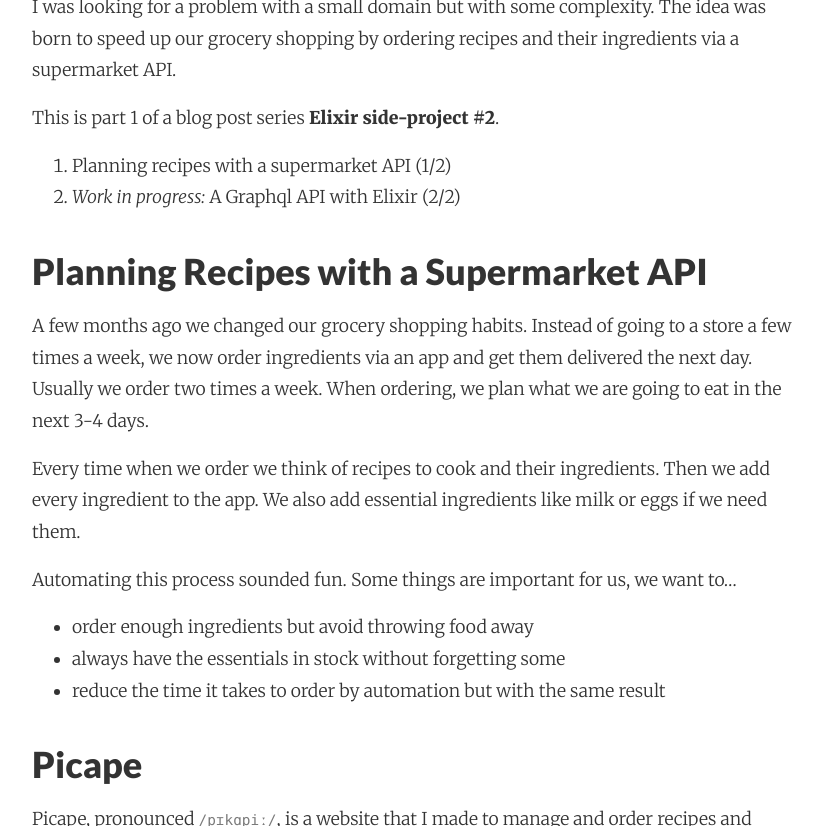
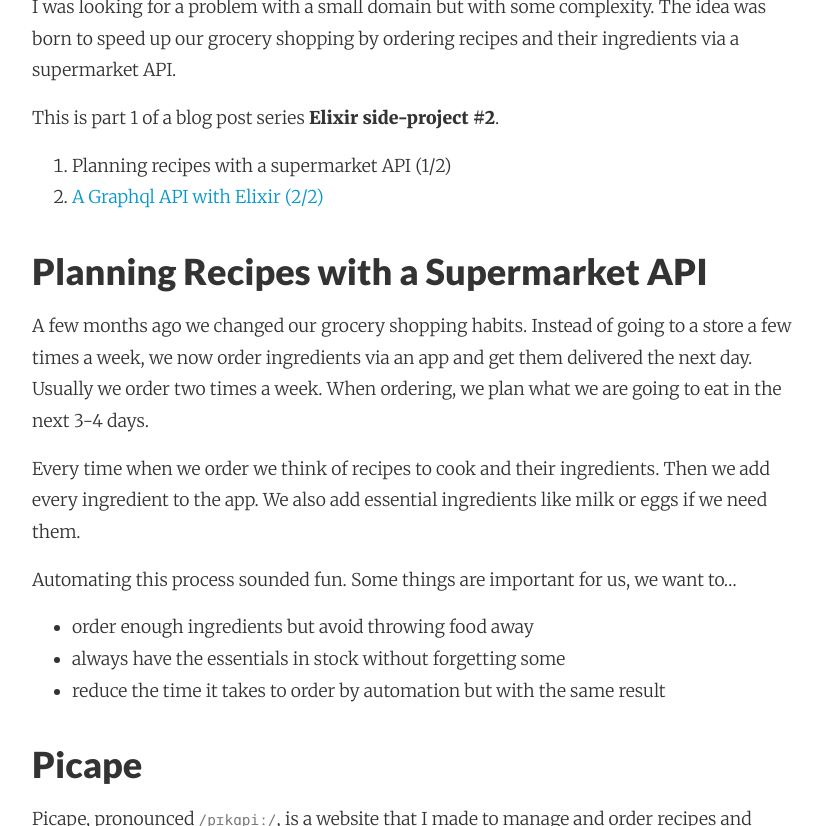
Before and after one commit to adri/adri.github.io, a Jekyll site: the page built from _posts/2017-09-27-learning-elixir-second-side-project-part1.md, in a window 1280 px wide and 900 px high, scrolled down 856 px, cut to the strip 74-900 px from the top of the window. Shown: the whole strip, without its empty margins (224-1046 px from the left). Built offline with Jekyll 4.4.1, drawn with Linux system fonts in a browser that asks for light colours; nearby versions of some CDN libraries; comment, search, counter and statistics services are not loaded.

Commit message:
Autocommit from wiki

```diff
--- a/_posts/2017-09-27-learning-elixir-second-side-project-part1.md
+++ b/_posts/2017-09-27-learning-elixir-second-side-project-part1.md
@@ -15,7 +15,7 @@
 
 This is part 1 of a blog post series **Elixir side-project #2**.
 1. Planning recipes with a supermarket API (1/2)
-2. *Work in progress:* A Graphql API with Elixir (2/2)
+2. [A Graphql API with Elixir (2/2)](/post/learning-elixir-second-side-project-part2)
 
 ### Planning Recipes with a Supermarket API
 A few months ago we changed our grocery shopping habits. Instead of going to a store a few times a week, we now order ingredients via an app and get them delivered the next day. Usually we order two times a week. When ordering, we plan what we are going to eat in the next 3-4 days.
```
